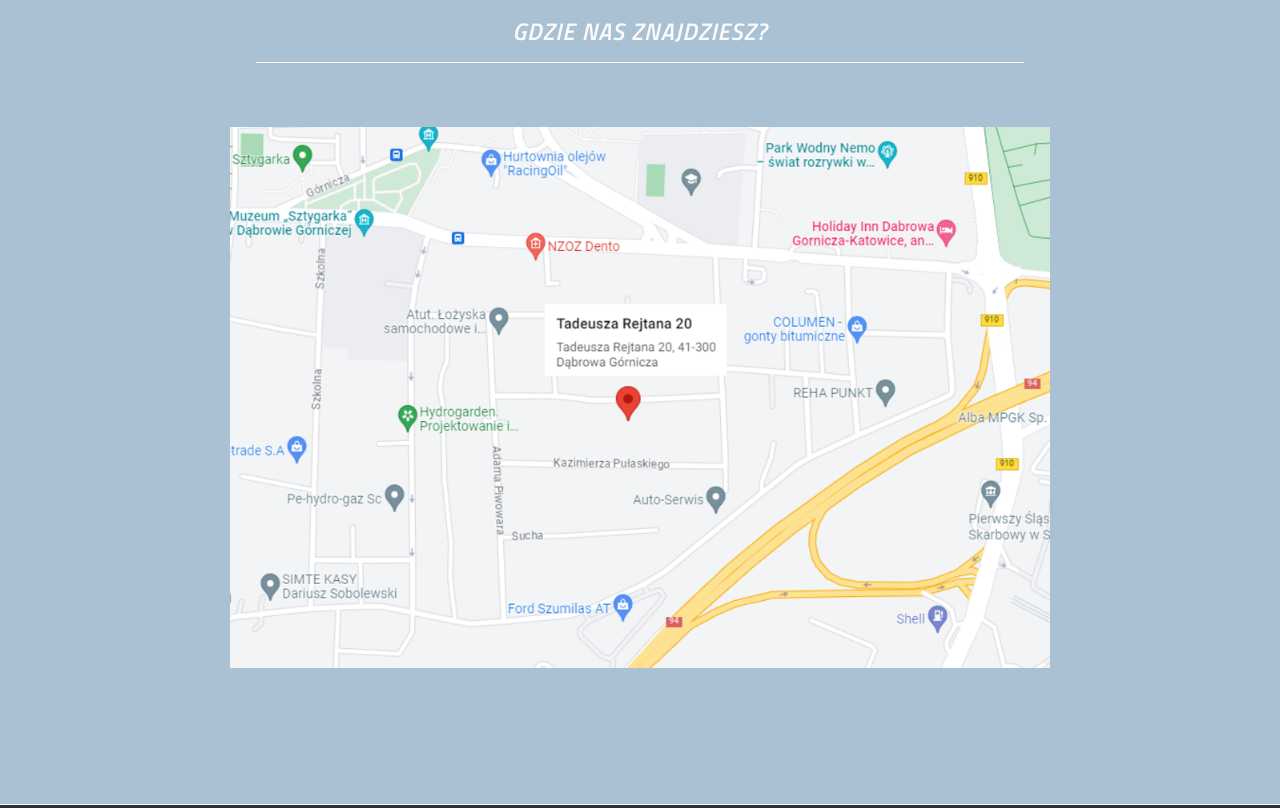
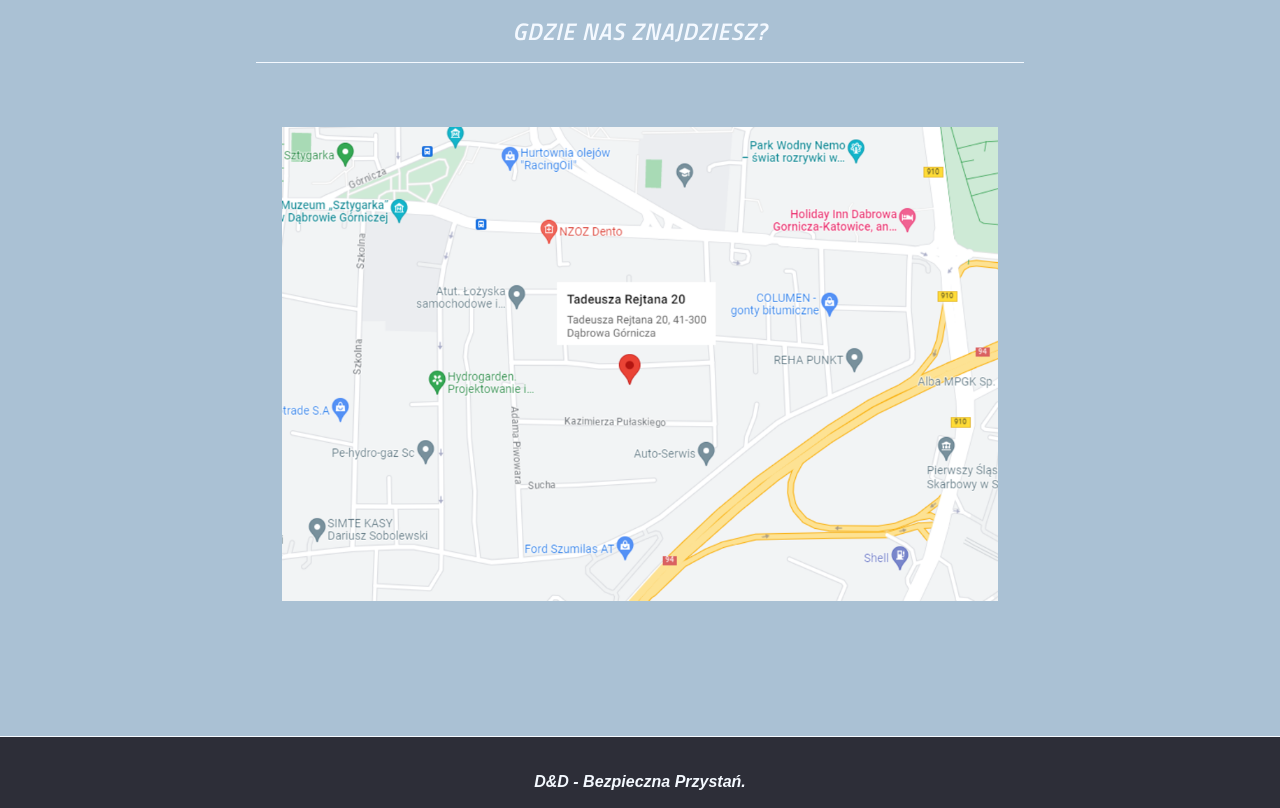
Before and after one commit to DasminX/DD-psychology, a website built with Parcel: page src/index.html in a window 1280 px wide. Shown: the part 2560-3368 px from the top of the page. Built offline with nearby package versions, Linux system fonts and the light colour scheme.

Commit message:
color adjustment, contact map adjustment

```diff
--- a/src/styles/_contact.scss
+++ b/src/styles/_contact.scss
@@ -114,6 +114,7 @@
     width: 100%;
     margin: 2rem auto;
     height: auto;
+    transition: 0.3s;
 
     picture,
     img {
@@ -123,9 +124,12 @@
     }
 
     @media screen and (min-width: 1024px) {
-      width: 80%;
+      width: 70%;
+      cursor: pointer;
 
-      cursor: pointer;
+      &:hover {
+        transform: scale(1.04);
+      }
     }
   }
 }
--- a/src/styles/_globals.scss
+++ b/src/styles/_globals.scss
@@ -1,7 +1,7 @@
 $graphite: #30343fff;
 $deepblue: #273469ff;
 $lightblue: #aac1d4;
-$white: #fbfbfb;
+$white: #f4f9ff;
 $brass: #b69200;
 
 $font-cytat: "Dancing Script", cursive;
```
